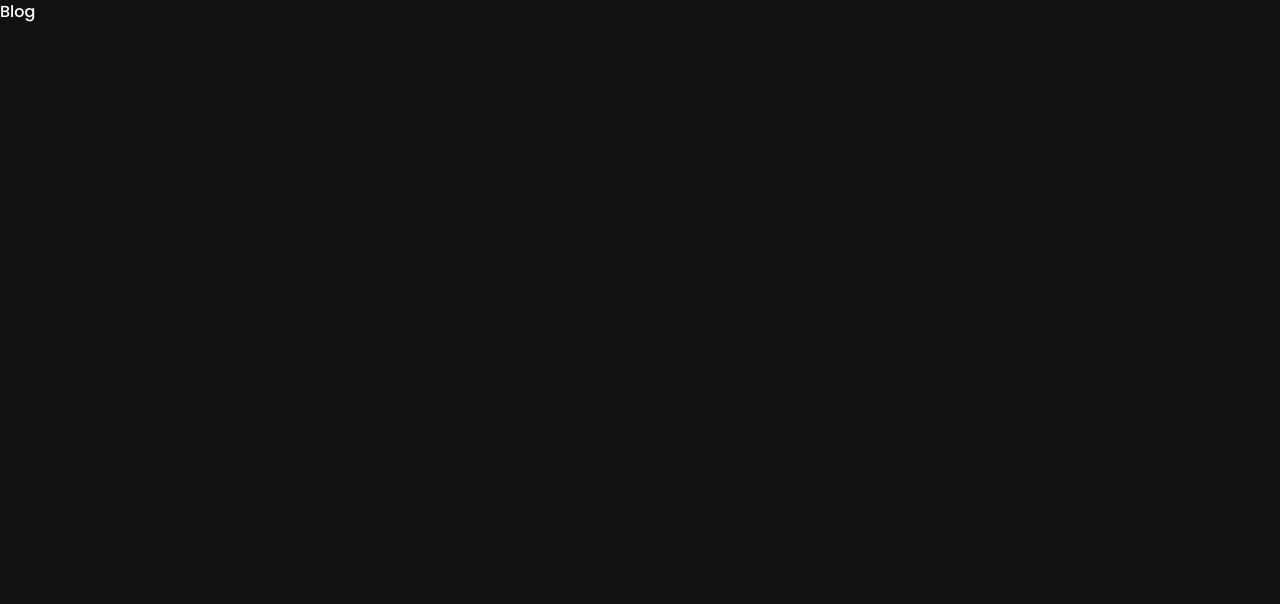
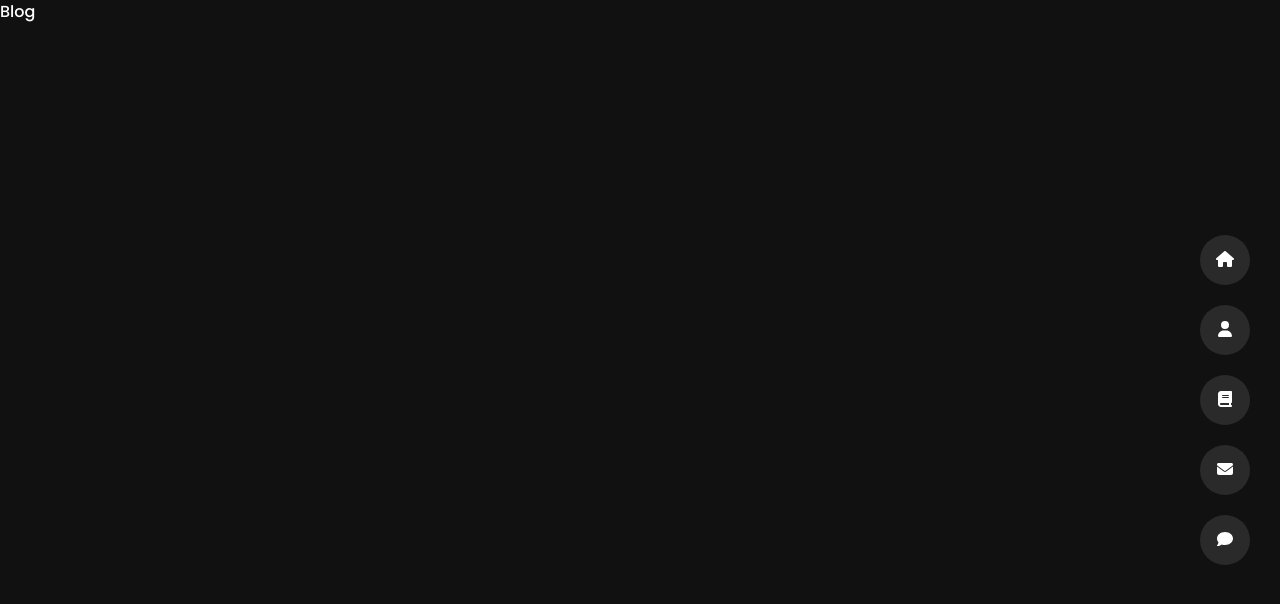
Before and after one commit to PilcodeurDev/Porte-folio, a React (Vite) app: page /blog in a window 1280 px wide. Shown: the top 604 px of the page. Built offline with nearby package versions, Linux system fonts and the light colour scheme.

Commit message:
Navbar disponible sur toute les pages (sauf page404)

```diff
--- a/src/App.jsx
+++ b/src/App.jsx
@@ -12,15 +12,18 @@
 import Contact from "./components/pages/Contact";
 import Portefolio from "./components/pages/Portefolio";
 import NotFound from "./components/pages/NotFound";
+import Layout from "./components/Layout";
 
 function App() {
   return (
     <Routes>
-      <Route path="/" element={<Home />} />
-      <Route path="/about" element={<About />} />
-      <Route path="/blog" element={<Blog />} />
-      <Route path="/contact" element={<Contact />} />
-      <Route path="/portefolio" element={<Portefolio />} />
+      <Route path="/" element={<Layout />}>
+        <Route path="/" element={<Home />} />
+        <Route path="/about" element={<About />} />
+        <Route path="/blog" element={<Blog />} />
+        <Route path="/contact" element={<Contact />} />
+        <Route path="/portefolio" element={<Portefolio />} />
+      </Route>
       <Route path="/*" element={<NotFound />} />
     </Routes>
   );
--- /dev/null
+++ b/src/components/Layout.jsx
@@ -0,0 +1,19 @@
+/**
+ * The external imports
+ */
+import { Outlet } from "react-router-dom";
+
+/**
+ * The internal imports
+ */
+import Navbar from "./Navbar";
+
+function Layout() {
+  return (
+    <div>
+      <Outlet />
+      <Navbar />
+    </div>
+  );
+}
+export default Layout;
--- a/src/components/Navbar.jsx
+++ b/src/components/Navbar.jsx
@@ -2,7 +2,7 @@
 /**
  * The external imports
  */
-import { Link, NavLink } from "react-router-dom";
+import { NavLink } from "react-router-dom";
 import { FontAwesomeIcon } from "@fortawesome/react-fontawesome";
 import {
   faHouse,
--- a/src/components/pages/Home.jsx
+++ b/src/components/pages/Home.jsx
@@ -45,7 +45,7 @@
               </Link>
             </div>
           </div>
-          <Navbar />
+          {/* <Navbar /> */}
         </div>
       </div>
     </>
```
